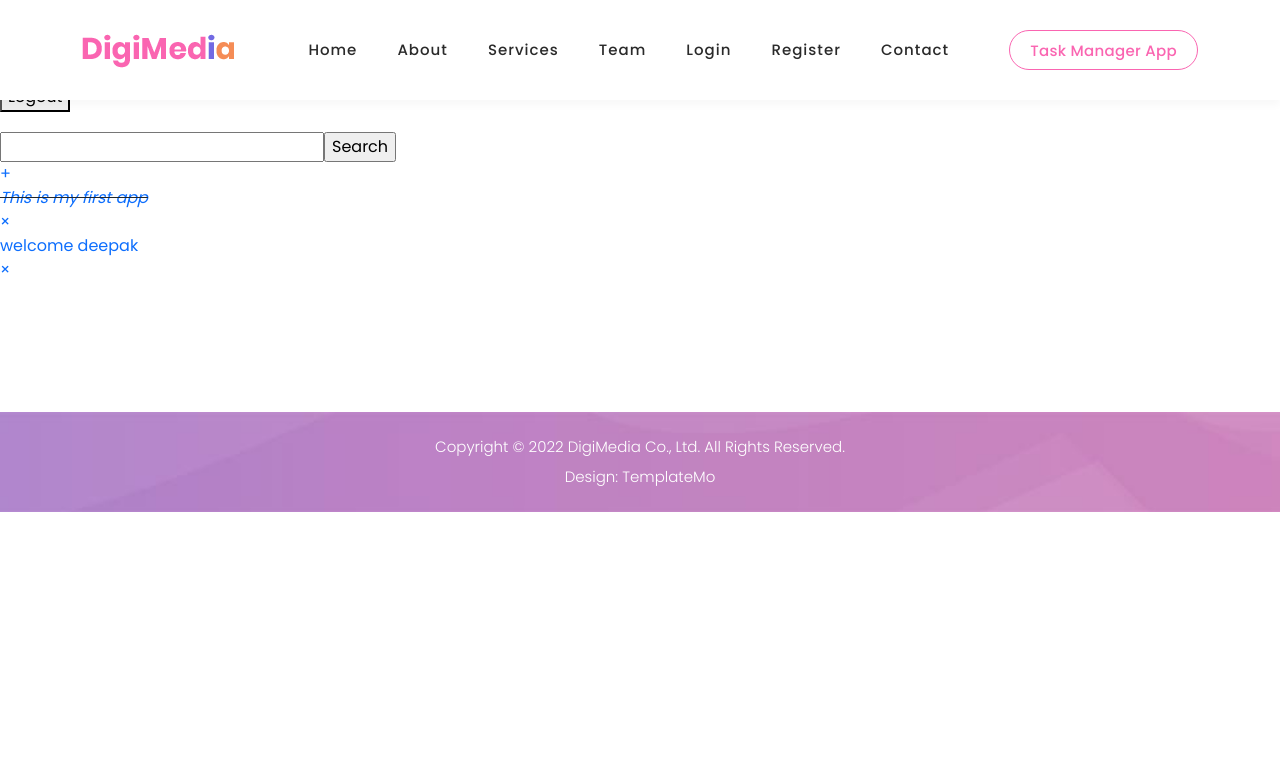
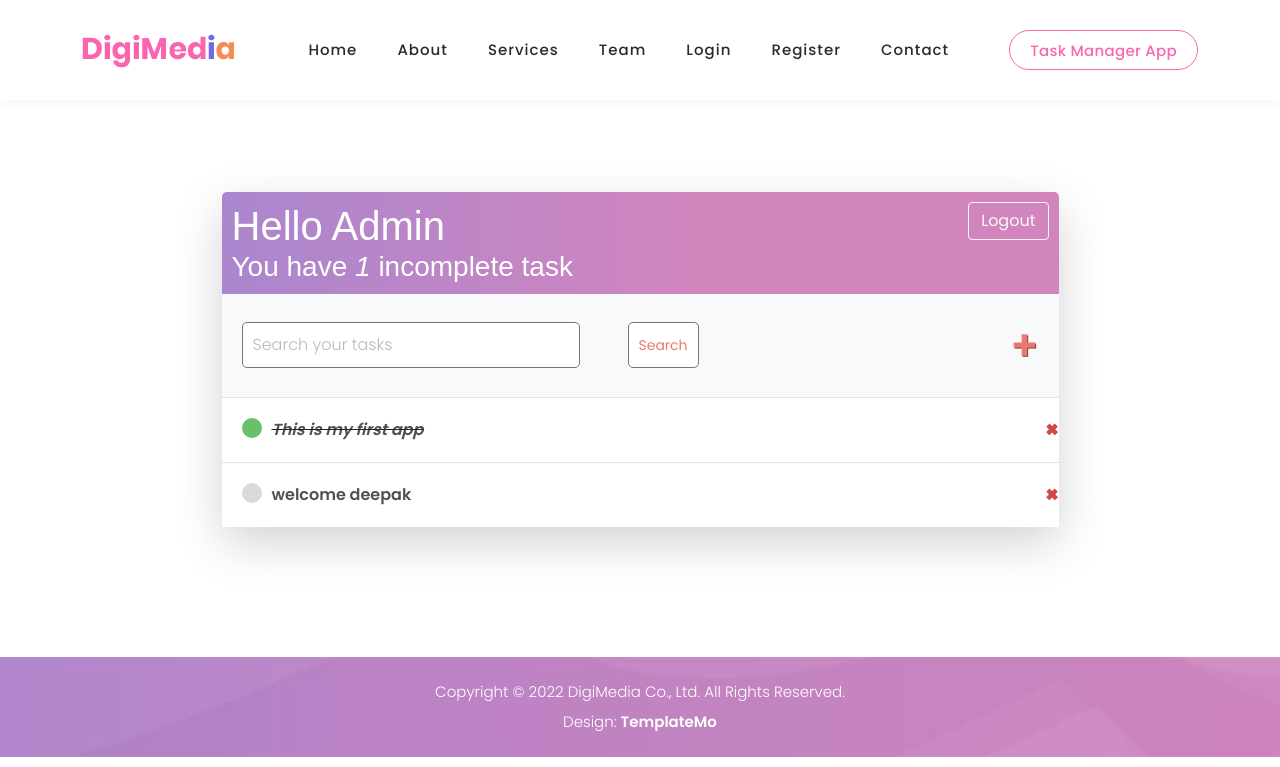
Before and after one commit to Deepak-Gangwani/Task-Manager-App, a Django app: page /tasks/ in a window 1280 px wide. Shown: the top 767 px of the page. Run offline with Django 5.2, Linux system fonts and the light colour scheme; a user stored in the database is signed in; data comes from the database, SQL or seed files in the repository; some libraries are stand-ins or nearby versions.

```diff
--- a/base/templates/base/base.html
+++ b/base/templates/base/base.html
@@ -24,20 +24,8 @@
     <link rel="stylesheet" href="../../static/assets/css/templatemo-digimedia-v1.css">
     <link rel="stylesheet" href="../../static/assets/css/animated.css">
     <link rel="stylesheet" href="../../static/assets/css/owl.css">
-    <!--
 
-TemplateMo 568 DigiMedia
-
-https://templatemo.com/tm-568-digimedia
-
--->
-    <!-- <style>
-        body {
-            background-color: #FAFAFA;
-            font-family: 'Nunito', sans-serif;
-            padding-top: 50px;
-        }
-
+    <style>
         h1,
         h2,
         h3,
@@ -56,18 +44,7 @@ https://templatemo.com/tm-568-digimedia
             font-weight: 600;
         }
 
-        .container {
-            max-width: 550px;
-            margin: auto;
-            background-color: #fff;
-            -webkit-box-shadow: 2px 2px 13px -4px rgba(0, 0, 0, 0.21);
-            box-shadow: 2px 2px 13px -4px rgba(0, 0, 0, 0.21);
-        }
 
-        input {
-            outline: none;
-            border: none;
-        }
 
         .header-bar {
             display: flex;
@@ -75,7 +52,9 @@ https://templatemo.com/tm-568-digimedia
             color: #fff;
             padding: 10px;
             border-radius: 5px 5px 0 0;
-            background: linear-gradient(90deg, #EEA390 0%, #EB796F 43%, #EB796F 100%);
+            /* background: linear-gradient(90deg, #EEA390 0%, #EB796F 43%, #EB796F 100%); */
+
+            background: linear-gradient(90deg, rgba(170,134,206,1) 0%, rgba(210,133,189,1) 58%);
         }
 
         .header-bar a {
@@ -218,20 +197,20 @@ https://templatemo.com/tm-568-digimedia
             /* color: white; */
             border: none !important;
             transition: none !important;
-            background-color: #333333 !important;
+            /* background-color: #333333 !important; */
             /* color: #b0afaf !important; */
         }
 
         .form-control:focus {
             /* color: red; */
             border-bottom: 3px solid #e87033 !important;
-            background-color: #333333 !important;
+            /* background-color: #333333 !important; */
             border-color: none !important;
             outline: 10 !important;
             box-shadow: none !important;
             transition: all 0.3s;
         }
-    </style> -->
+    </style>
 </head>
 
 <body>
@@ -251,7 +230,7 @@ https://templatemo.com/tm-568-digimedia
 
 
     <!-- ***** Header Area Start ***** -->
-    <header class="header-area header-sticky wow slideInDown" data-wow-duration="0.75s" data-wow-delay="0s">
+    <header class="header-area header-sticky fixed-top wow slideInDown" data-wow-duration="0.75s" data-wow-delay="0s">
         <div class="container">
             <div class="row">
                 <div class="col-12">
@@ -284,6 +263,7 @@ https://templatemo.com/tm-568-digimedia
         </div>
     </header>
     <!-- ***** Header Area End ***** -->
+
 
 
     {% block content %} {% endblock content %}
--- a/base/templates/base/task_list.html
+++ b/base/templates/base/task_list.html
@@ -5,6 +5,10 @@
 
 
 
+<div class="container-fluid pt-5">
+    <div class="container mt-5 pt-5">
+
+      <div class="w-75 mt-5 mx-auto shadow-lg mb-5 bg-light rounded">
         <div class="header-bar">
             <div>
                 <h1>Hello {{request.user|title}}</h1>
@@ -13,7 +17,7 @@
             {% if request.user.is_authenticated %}
             <form action="{% url 'logout' %}" method="post">
                 {% csrf_token %}
-        <button type="submit">Logout</button>
+                <button type="submit" class="btn btn-outline-light">Logout</button>
             </form>
             {% else %}
             <a href="{% url 'login' %}">Login</a>
@@ -22,15 +26,13 @@
 
 
         <div id="search-add-wrapper">
-    <form action="" method="GET" style="margin-top: 20px; display: flex;">
-        <input type="text" name="search-area" value="{{search_input}}">
+            <form action="" method="GET" class="d-flex justify-content-around gap-5">
+                <input placeholder="Search your tasks"  type="text" name="search-area" value="{{search_input}}">
                 <input class="button" type="submit" value="Search">
             </form>
             <!-- Add our daily task using plus symbol -->
             <a id="add-link" href="{% url 'task-create' %}">&#x2b;</a>
         </div>
-
-
 
 
         <div class="task-items-wrapper">
@@ -56,6 +58,11 @@
             <h3>No data found from list</h3>
             {% endfor %}
         </div>
+      </div>
+    </div>
+</div>
+
+
 
 
 {% endblock content %}
```
Also changed, not shown: base/templates/base/login.html (+10 -2 lines), base/templates/base/register.html (+13 -4 lines), base/templates/base/task_confirm_delete.html (+9 -0 lines), base/templates/base/task_form.html (+8 -0 lines). Lines whose indentation alone changed are shown as unchanged.
